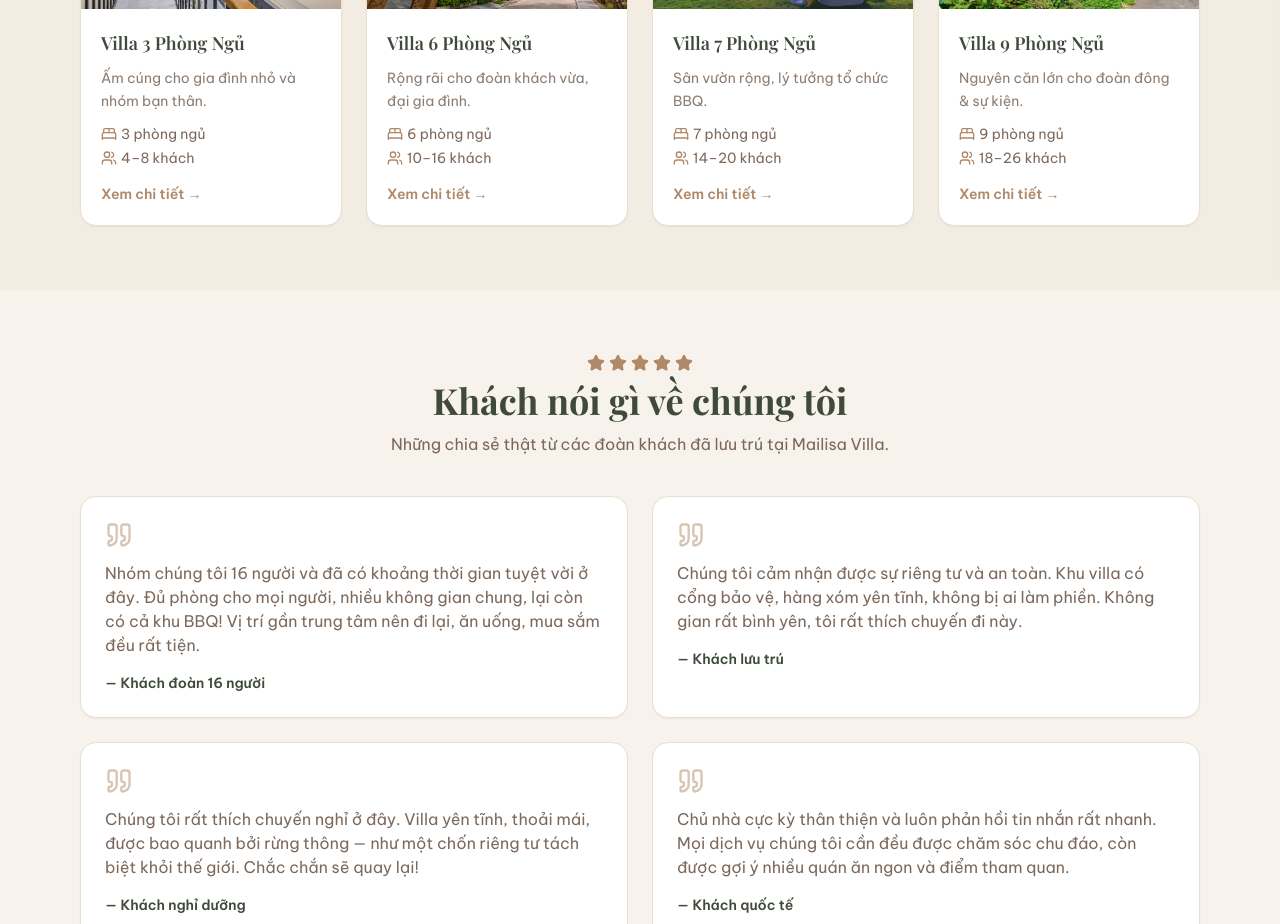
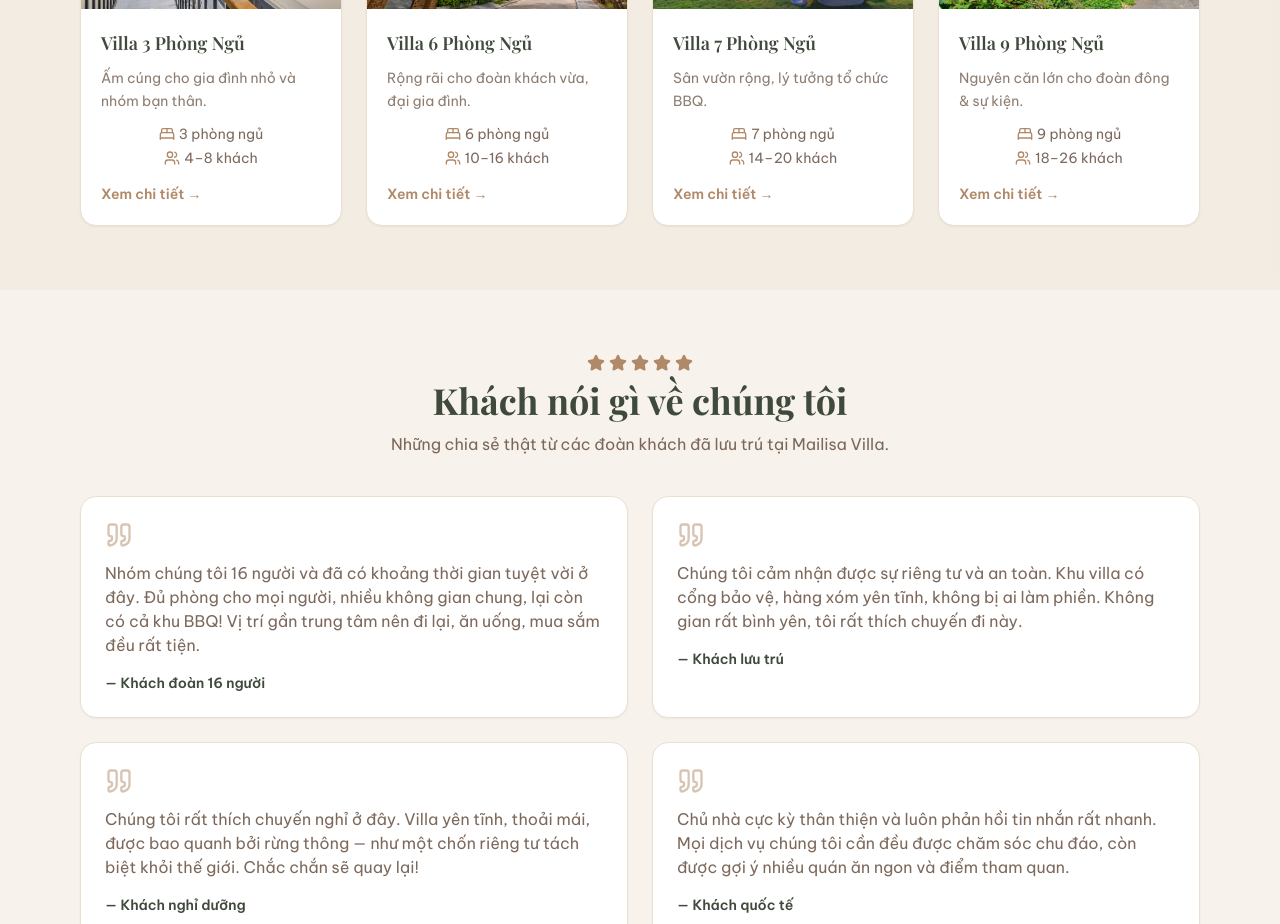
Before and after one commit to HomyHubs/mailisavilla, a React (Vite) app: page / in a window 1280 px wide. Shown: the part 1500-2424 px from the top of the page. Built offline with nearby package versions, Linux system fonts and the light colour scheme.

Commit message:
Card villa: canh giua khoi thong tin phong ngu / khach

```diff
--- a/src/components/VillaCard.tsx
+++ b/src/components/VillaCard.tsx
@@ -25,12 +25,12 @@ export default function VillaCard({ villa }: { villa: Villa }) {
           {villa.shortDesc}
         </p>
 
-        {/* Thông tin: mỗi mục một dòng riêng -> mọi card đều đúng 2 dòng, không rớt lệch */}
+        {/* Thông tin: mỗi mục một dòng riêng, canh giữa cho cân đối */}
         <div className="mt-3 space-y-1 text-sm text-bark/80">
-          <div className="flex items-center gap-1">
+          <div className="flex items-center justify-center gap-1">
             <BedDouble size={16} className="shrink-0 text-clay" /> {villa.bedrooms} phòng ngủ
           </div>
-          <div className="flex items-center gap-1">
+          <div className="flex items-center justify-center gap-1">
             <Users size={16} className="shrink-0 text-clay" /> {villa.capacity}
           </div>
         </div>
```
